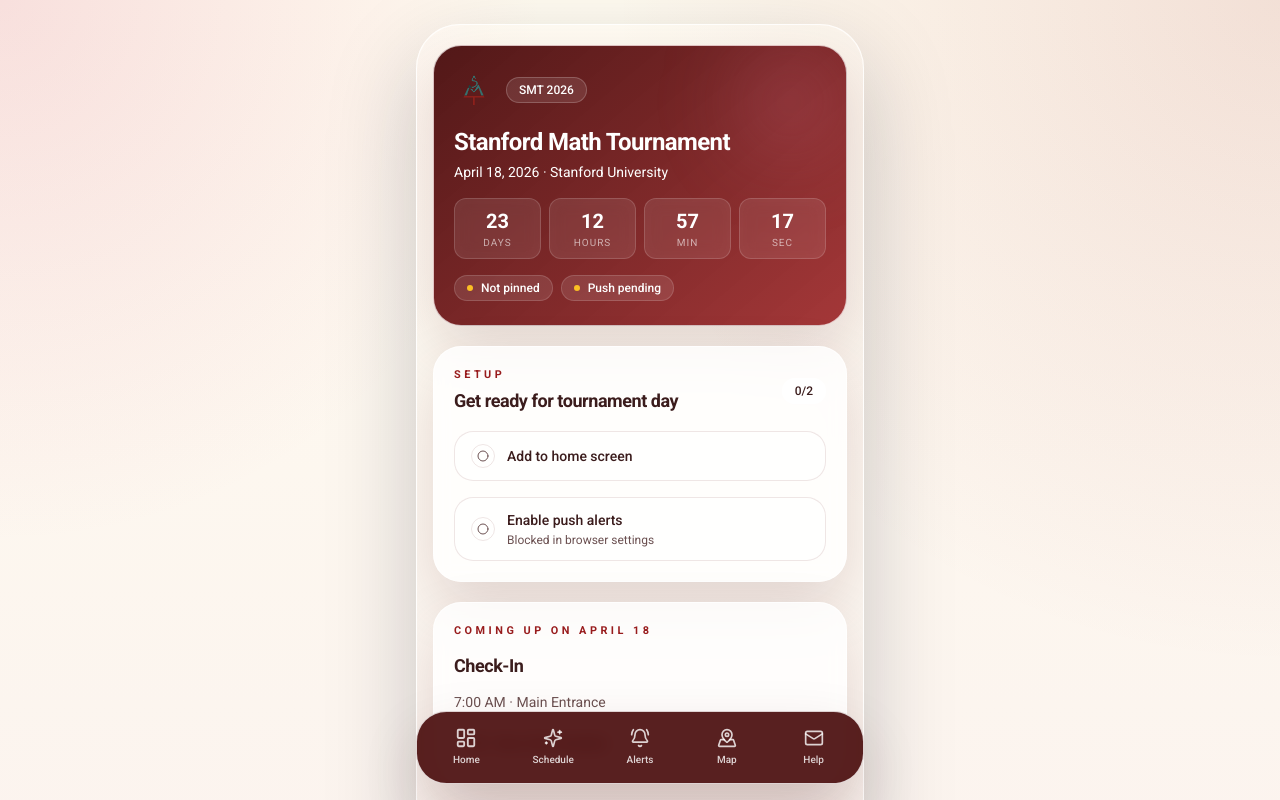
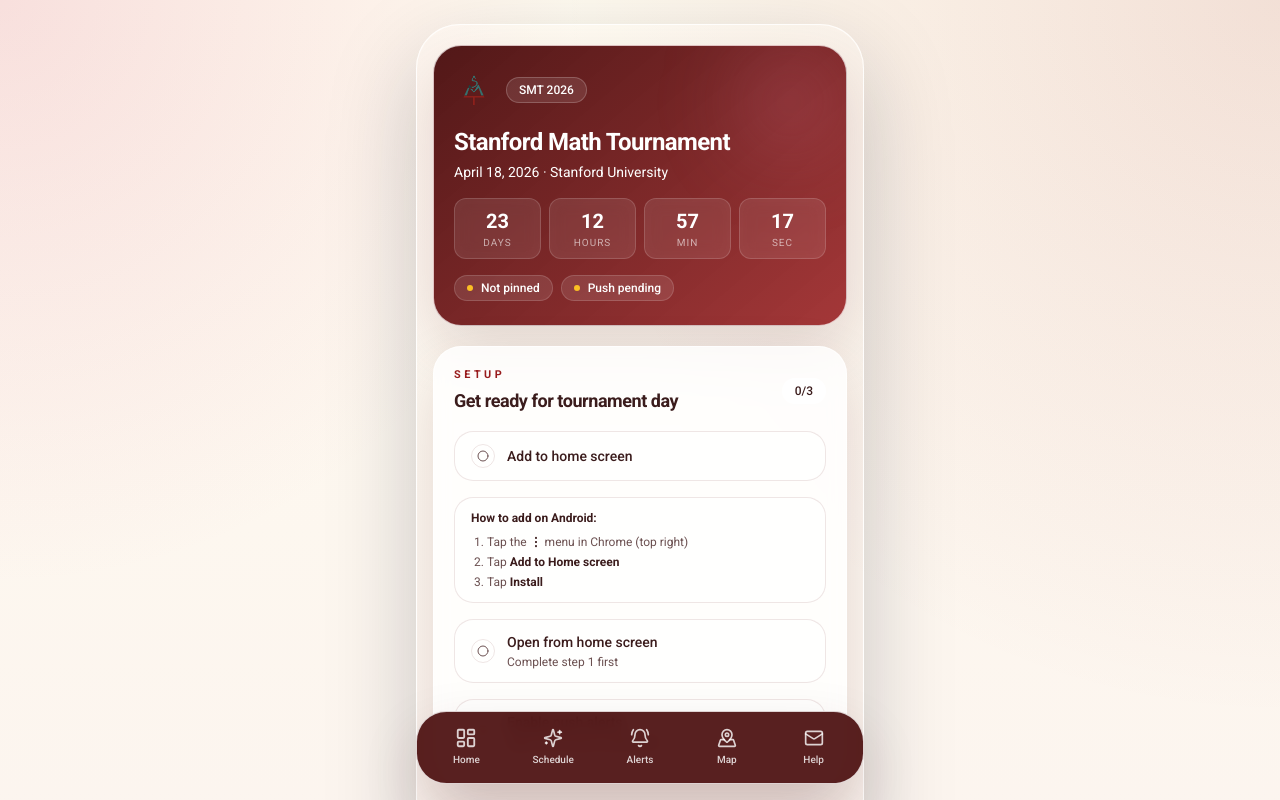
Before and after one commit to anishanne/participants, a Next.js app: page / in a window 1280 px wide. Shown: the top 800 px of the page. Built offline with nearby package versions, Linux system fonts and the light colour scheme; no server answers; the database is empty.

Commit message:
improve setup flow

```diff
--- a/components/home-overview.tsx
+++ b/components/home-overview.tsx
@@ -419,12 +419,14 @@
   const { preferences, updatePreferences } = useAppState();
   const [installEvent, setInstallEvent] = useState<BeforeInstallPromptEvent | null>(null);
   const [isIos, setIsIos] = useState(false);
+  const [isStandalone, setIsStandalone] = useState(false);
   const [notifPermission, setNotifPermission] = useState<NotificationPermission | "unsupported">(
     "default"
   );
   const [notifRequesting, setNotifRequesting] = useState(false);
 
   // Phone verification state
+  const smsEnabled = process.env.NEXT_PUBLIC_SMS_ENABLED === "true";
   const [showPhoneFlow, setShowPhoneFlow] = useState(false);
   const [phoneNumber, setPhoneNumber] = useState(preferences.phoneNumber);
   const [verificationId, setVerificationId] = useState("");
@@ -442,11 +444,13 @@
   useEffect(() => {
     setIsIos(/iphone|ipad|ipod/i.test(window.navigator.userAgent));
 
-    const installed =
+    const standalone =
       window.matchMedia("(display-mode: standalone)").matches ||
       Boolean(window.navigator.standalone);
 
-    if (installed) {
+    setIsStandalone(standalone);
+
+    if (standalone) {
       updatePreferencesRef.current({ homeScreenPinned: true, installPromptDismissed: false });
     }
 
@@ -476,12 +480,12 @@
     setNotifPermission(Notification.permission);
   }, []);
 
-  const smsEnabled = process.env.NEXT_PUBLIC_SMS_ENABLED === "true";
-  const steps = [
-    preferences.homeScreenPinned,
-    preferences.notificationsEnabled,
-    ...(smsEnabled ? [preferences.phoneVerified] : [])
-  ];
+  // Step completion
+  const step1Done = preferences.homeScreenPinned; // Added to home screen
+  const step2Done = isStandalone; // Opened from home screen
+  const step3Done = preferences.notificationsEnabled; // Push enabled
+
+  const steps = [step1Done, step2Done, step3Done, ...(smsEnabled ? [preferences.phoneVerified] : [])];
   const completedSteps = steps.filter(Boolean).length;
   const totalSteps = steps.length;
 
@@ -572,20 +576,13 @@
           <span className="pill">{completedSteps}/{totalSteps}</span>
         </div>
 
+        {/* Step 1: Add to home screen */}
         <SetupStepRow
-          done={preferences.homeScreenPinned}
+          done={step1Done}
           label="Add to home screen"
-          detail={
-            preferences.homeScreenPinned ? (
-              "App is pinned"
-            ) : isIos && !installEvent ? (
-              <span className="inline-flex items-center gap-1 text-xs text-[color:var(--ink-soft)]">
-                <Share2 className="h-3 w-3" /> Tap Share then Add to Home Screen
-              </span>
-            ) : null
-          }
+          detail={step1Done ? "Added" : null}
           action={
-            !preferences.homeScreenPinned && installEvent ? (
+            !step1Done && installEvent ? (
               <button
                 type="button"
                 onClick={handleInstall}
@@ -598,22 +595,74 @@
           }
         />
 
+        {/* iOS/Android-specific instructions for step 1 */}
+        {!step1Done && !installEvent ? (
+          <div className="rounded-[1.2rem] border border-[color:var(--line)] bg-white/60 px-4 py-3 text-xs text-[color:var(--ink-soft)] space-y-2">
+            {isIos ? (
+              <>
+                <p className="font-semibold text-[color:var(--ink)]">How to add on iPhone/iPad:</p>
+                <ol className="list-decimal pl-4 space-y-1">
+                  <li>Tap the <span className="inline-flex items-center gap-0.5 font-medium text-[color:var(--ink)]"><Share2 className="inline h-3 w-3" /> Share</span> button in Safari</li>
+                  <li>Scroll down and tap <strong className="text-[color:var(--ink)]">Add to Home Screen</strong></li>
+                  <li>Tap <strong className="text-[color:var(--ink)]">Add</strong> in the top right</li>
+                </ol>
+              </>
+            ) : (
+              <>
+                <p className="font-semibold text-[color:var(--ink)]">How to add on Android:</p>
+                <ol className="list-decimal pl-4 space-y-1">
+                  <li>Tap the <strong className="text-[color:var(--ink)]">&#8942;</strong> menu in Chrome (top right)</li>
+                  <li>Tap <strong className="text-[color:var(--ink)]">Add to Home screen</strong></li>
+                  <li>Tap <strong className="text-[color:var(--ink)]">Install</strong></li>
+                </ol>
+              </>
+            )}
+          </div>
+        ) : null}
+
+        {/* Step 2: Open from home screen */}
         <SetupStepRow
-          done={preferences.notificationsEnabled}
+          done={step2Done}
+          label="Open from home screen"
+          detail={step2Done ? "Running as app" : !step1Done ? "Complete step 1 first" : null}
+          action={null}
+        />
+
+        {/* Guidance for step 2 when step 1 is done but not yet opened from home */}
+        {step1Done && !step2Done ? (
+          <div className="rounded-[1.2rem] border border-[color:var(--line)] bg-white/60 px-4 py-3 text-xs text-[color:var(--ink-soft)] space-y-2">
+            <p className="font-semibold text-[color:var(--ink)]">Almost there!</p>
+            {isIos ? (
+              <ol className="list-decimal pl-4 space-y-1">
+                <li>Press the <strong className="text-[color:var(--ink)]">Home button</strong> or swipe up to go home</li>
+                <li>Find the <strong className="text-[color:var(--ink)]">SMT 2026</strong> icon on your home screen</li>
+                <li>Tap it to open the app</li>
+              </ol>
+            ) : (
+              <ol className="list-decimal pl-4 space-y-1">
+                <li>Close this browser tab</li>
+                <li>Find <strong className="text-[color:var(--ink)]">SMT 2026</strong> on your home screen or app drawer</li>
+                <li>Tap it to open the app</li>
+              </ol>
+            )}
+          </div>
+        ) : null}
+
+        {/* Step 3: Enable push (locked until step 2) */}
+        <SetupStepRow
+          done={step3Done}
           label="Enable push alerts"
           detail={
-            preferences.notificationsEnabled
+            step3Done
               ? "Notifications on"
-              : notifPermission === "denied"
-                ? "Blocked in browser settings"
-                : notifPermission === "unsupported"
-                  ? "Add to home screen first"
-                  : null
+              : !step2Done
+                ? "Open from home screen first"
+                : notifPermission === "denied"
+                  ? "Blocked — open Settings and re-enable notifications for SMT 2026"
+                  : "Tap Enable to receive live tournament updates"
           }
           action={
-            !preferences.notificationsEnabled &&
-            notifPermission !== "denied" &&
-            notifPermission !== "unsupported" ? (
+            step2Done && !step3Done && notifPermission !== "denied" ? (
               <button
                 type="button"
                 onClick={requestNotifications}
@@ -728,11 +777,10 @@
   return (
     <div className="flex items-center gap-3 rounded-[1.2rem] border border-[color:var(--line)] bg-white/60 px-4 py-3">
       <div
-        className={`flex h-6 w-6 shrink-0 items-center justify-center rounded-full ${
-          done
+        className={`flex h-6 w-6 shrink-0 items-center justify-center rounded-full ${done
             ? "bg-emerald-100 text-emerald-600"
             : "border border-[color:var(--line)] text-[color:var(--ink-soft)]"
-        }`}
+          }`}
       >
         {done ? <Check className="h-3.5 w-3.5" /> : <Circle className="h-3 w-3" />}
       </div>
@@ -767,7 +815,7 @@
       });
       setSent(true);
       setTimeout(() => setSent(false), 3000);
-    } catch {}
+    } catch { }
   }
 
   return (
```
